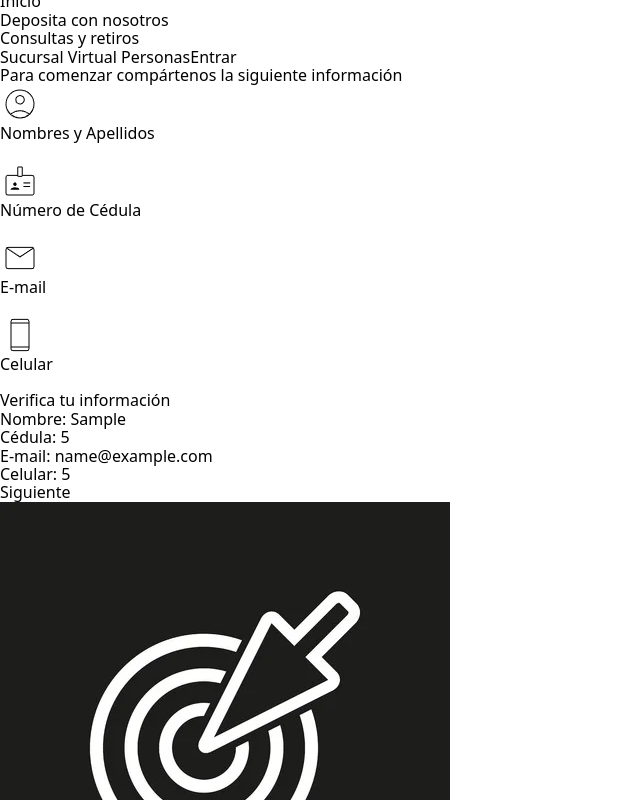
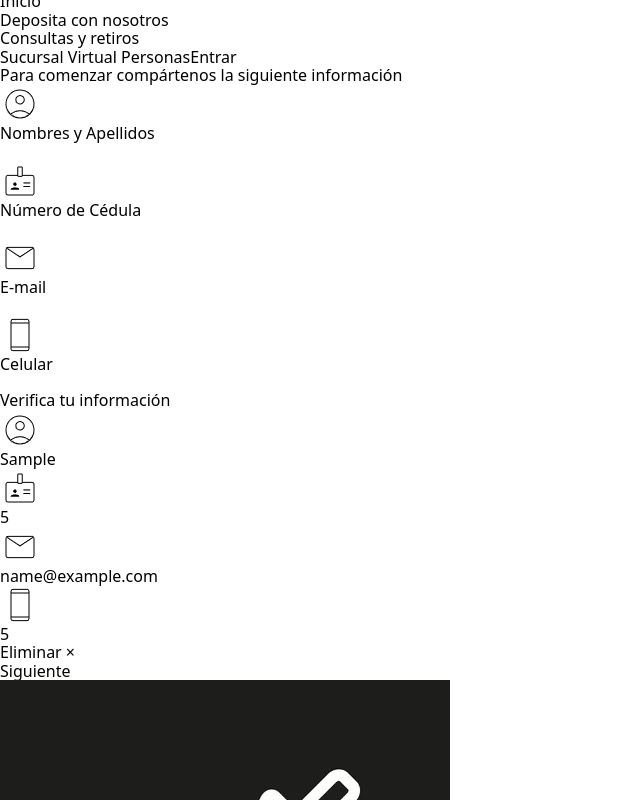
Before and after one commit to Adrianfeloh1/Bank-Columbia, a React (Vite) app: page /account in a window 1280 px wide. Both pictures are taken after typing "Sample", "5", "name@example.com", "5" into the empty fields and a click on the button "Siguiente". Shown: the part 600-1400 px from the top of the page, without its empty margins (0-640 px from the left). Built offline with nearby package versions, Linux system fonts and the light colour scheme.

Commit message:
8. Finalizando la validación del formulario y almacenando en el localstorage.

```diff
--- a/src/App.jsx
+++ b/src/App.jsx
@@ -1,5 +1,5 @@
 import { BrowserRouter, Routes, Route } from "react-router-dom";
-import React from "react";
+import React, { useEffect } from "react";
 import Header from "./components/Header";
 import Footer from "./components/Footer";
 import Home from "./components/Home";
@@ -8,14 +8,33 @@ import { useState } from "react";
 import Registro from "./components/Registro";
 
 const App = () => {
+  //5.1 Registro en el Storage
+  let registroInicial = JSON.parse(localStorage.getItem("Registro"))
+  if (!registroInicial) {
+    registroInicial = []
+  }
+
   /* 3.1 el state de arreglo de registro */
-  const [registro, guardarRegistro] = useState([]);
+  const [registro, guardarRegistro] = useState(registroInicial);
+
+  //5. Use Effect para guardar los registros en el Storage
+  useEffect(() => {
+    //console.log("cambiando estado");
+    //5.2 Agregamos los registros en el Storage
+    localStorage.setItem("Registro", JSON.stringify(registro));
+  }, [registro]);
 
   // 3.2 Función que toma registro actual y tome el nuevo
   const crearRegistro = (formulario) => {
     //console.log(formulario); //verificar en components-Account en props que esté la función
     // 3.2.1 usamos la funcion del state para guardar el registro
     guardarRegistro([formulario]); // verificamos en components-App que se vea el state[]
+  };
+
+  //4. Funcion que elimina el registro diligenciado
+  const eliminarRegistro = (id) => {
+    //console.log(id); //verificar en consola que traiga el id
+    guardarRegistro(registro.filter((registro) => registro.id !== id));
   };
 
   return (
@@ -28,7 +47,11 @@ const App = () => {
           exact
           path="/account"
           element={
-            <Account crearRegistro={crearRegistro} registro={registro} />
+            <Account
+              crearRegistro={crearRegistro}
+              registro={registro}
+              eliminarRegistro={eliminarRegistro}
+            />
           } //3.2 verificar en components-Account en props que esté la función
         />
       </Routes>
--- a/src/components/Account.jsx
+++ b/src/components/Account.jsx
@@ -2,7 +2,7 @@ import React, { useState } from "react";
 import shortid from "shortid";
 import Registro from "./Registro";
 
-const Account = ({ crearRegistro, registro }) => {
+const Account = ({ crearRegistro, registro, eliminarRegistro }) => {
   //3.2 se llama el prop con destructuring
   //1. Creamos el state del formulario para crear la cuenta
   const [formulario, actualizarFormulario] = useState({
@@ -75,51 +75,52 @@ const Account = ({ crearRegistro, registro }) => {
         </h2>
       ) : null}
 
-      <div className="container w-1/2 m-auto my-5 flex items-center justify-center mb-24 shadow-xl p-8 shadow-[#F7F7F7]-500/50">
+      <div className="container w-1/2 m-auto my-5 flex justify-center mb-12 rounded-2xl shadow-xl shadow-[#F7F7F7]-500/50">
         <div className="flex flex-col">
           <form
+            className="w-[32rem]"
             onSubmit={enviandoFormulario} //2.
           >
-            <div className="flex items-center">
-              <img src="../public/nombre.png" alt="nombre" />
-              <label className="pl-1">Nombres y Apellidos</label>
+            <div className="flex items-center w-full">
+              <img className="w-8" src="../public/nombre.png" alt="nombre" />
+              <label className="ml-1">Nombres y Apellidos</label>
             </div>
 
             <input
-              className="py-1 mb-5 w-full border-b-2 border-[#3b3b3d6b] outline-none"
+              className="pt-1 mb-4 w-full border-b-2 border-[#3b3b3d6b] outline-none"
               type="text"
               name="nombre"
               onChange={actualizarCampo} //1.2
               value={nombre} //1.4 Para mas adelante resetear
             />
-            <div className="flex items-center">
-              <img src="../public/cedula.png" alt="nombre" />
-              <label className="pl-1">Número de Cédula</label>
+            <div className="flex items-center w-full">
+              <img className="w-8" src="../public/cedula.png" alt="cedula" />
+              <label className="ml-1">Número de Cédula</label>
             </div>
             <input
-              className="py-1 mb-5 w-full border-b-2 border-[#3b3b3d6b] outline-none"
+              className="pt-1 mb-4 w-full border-b-2 border-[#3b3b3d6b] outline-none"
               type="number"
               name="cedula"
               onChange={actualizarCampo} //1.2
               value={cedula} //1.4 Para mas adelante resetear
             />
-            <div className="flex items-center">
-              <img src="../public/email.png" alt="nombre" />
-              <label className="pl-1">E-mail</label>
+            <div className="flex items-center w-full">
+              <img className="w-8" src="../public/email.png" alt="email" />
+              <label className="ml-1">E-mail</label>
             </div>
             <input
-              className="py-1 mb-5 w-full border-b-2 border-[#3b3b3d6b] outline-none"
+              className="pt-1 mb-4 w-full border-b-2 border-[#3b3b3d6b] outline-none"
               type="e-mail"
               name="email"
               onChange={actualizarCampo} //1.2
               value={email} //1.4 Para mas adelante resetear
             />
-             <div className="flex items-center">
-              <img src="../public/celular.png" alt="nombre" />
-              <label className="pl-1">Celular</label>
+            <div className="flex items-center w-full">
+              <img className="w-8" src="../public/celular.png" alt="celular" />
+              <label className="ml-1">Celular</label>
             </div>
             <input
-              className="py-1 mb-5 w-full border-b-2 border-[#3b3b3d6b] outline-none"
+              className="pt-1 mb-4 w-full border-b-2 border-[#3b3b3d6b] outline-none"
               type="number"
               name="celular"
               onChange={actualizarCampo} //1.2
@@ -128,7 +129,11 @@ const Account = ({ crearRegistro, registro }) => {
             {/* 3.2.2 se pasa el componente iterando lo escrito en el formulario */}
             <div className="text-2xl font-bold font-sans text-[#074b94f1]">
               {registro.map((formulario) => (
-                <Registro key={formulario.id} formulario={formulario} /> // COMPONENTE
+                <Registro
+                  key={formulario.id}
+                  formulario={formulario}
+                  eliminarRegistro={eliminarRegistro}
+                /> // COMPONENTE
               ))}
             </div>
             <div className="flex justify-center">
--- a/src/components/Registro.jsx
+++ b/src/components/Registro.jsx
@@ -1,16 +1,37 @@
 import React from "react";
 /* 3. creamos el componente registro */
-const Registro = ({formulario}) => {
+const Registro = ({ formulario, eliminarRegistro }) => {
   return (
-    <div className="">
-    <h2 className="text-center mb-5">Verifica tu información</h2>
-      <p>Nombre: <span>{formulario.nombre} </span></p>
-      <p>Cédula: <span>{formulario.cedula}</span></p>
-      <p>E-mail: <span>{formulario.email}</span></p>
-      <p>Celular: <span>{formulario.celular}</span></p>
-
+    <div className="shadow-xl rounded-2xl p-8 shadow-[#F7F7F7]-500/50">
+      <h2 className="text-center mb-5 text-[#2C2A29]">
+        Verifica tu información
+      </h2>
+      <div className="flex items-center">
+        <img className="w-8" src="../public/nombre.png" alt="email" />
+        <span className="ml-1 text-xl">{formulario.nombre} </span>
+      </div>
+      <div className="flex items-center">
+        <img className="w-8" src="../public/cedula.png" alt="email" />
+        <span className="ml-1 text-xl">{formulario.cedula}</span>
+      </div>
+      <div className="flex items-center">
+        <img className="w-8" src="../public/email.png" alt="email" />
+        <span className="ml-1 text-xl">{formulario.email}</span>
+      </div>
+      <div className="flex items-center">
+        <img className="w-8" src="../public/celular.png" alt="email" />
+        <span className="ml-1 text-xl">{formulario.celular}</span>
+      </div>
+      <div className="text-center">
+        <button
+          className="rounded-lg mt-2 w-1/2 py-2 bg-[#E53140] font-bold text-2xl text-center font-sans text-white"
+          onClick={() => eliminarRegistro(formulario.id)}
+        >
+          {/* 4. com arrow para que espere a que suceda el onclick */}
+          Eliminar &times;
+        </button>
+      </div>
     </div>
-
   );
 };
 
```
